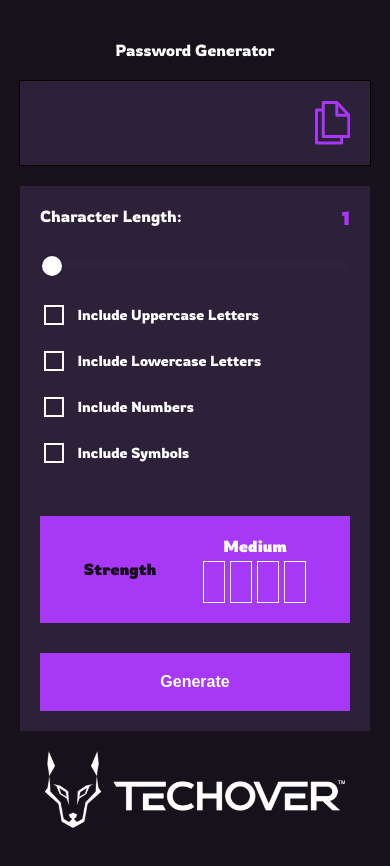
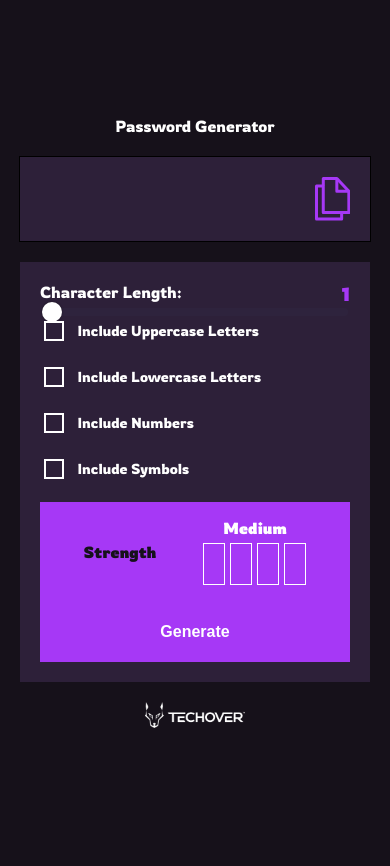
Before and after one commit to PontusBengtsson/password-generator, a plain HTML site: page index.html in a window 390 px wide. After the commit the page ends 844 px from the top, so only its background shows below. Drawn offline with Linux system fonts and the light colour scheme.

Commit message:
Responiv

```diff
--- a/style.css
+++ b/style.css
@@ -271,13 +271,24 @@ button:hover {
 
 /* Media Queries for Responsiveness */
 @media (max-width: 768px) {
+
+    body {
+        height:100vh;
+    }
     .container {
         width: 100%;
     }
 
-    .strength-box,
+    .container2 {
+        gap:0px;
+    }
+
+    .strength-box{
+    height: 100px;
+    }
+
     button {
-        height: auto; /* Ensure it scales with content */
+        height: ; /* Ensure it scales with content */
     }
 
     .password {
@@ -300,4 +311,8 @@ button:hover {
     .checkbox-label {
         font-size: 0.9em; /* Adjust font size for smaller screens */
     }
+
+    img {
+        width: 100px;
+    }
 }
```
